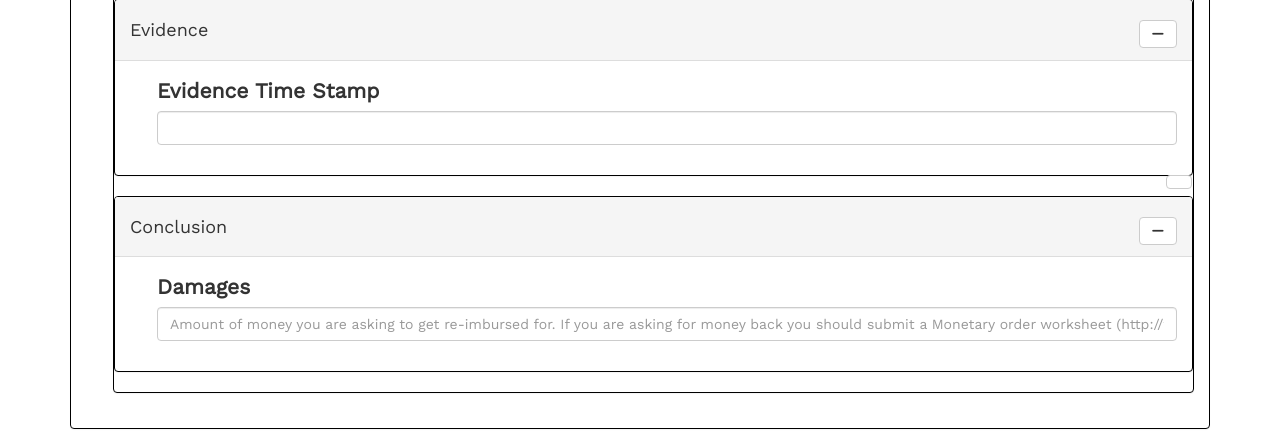
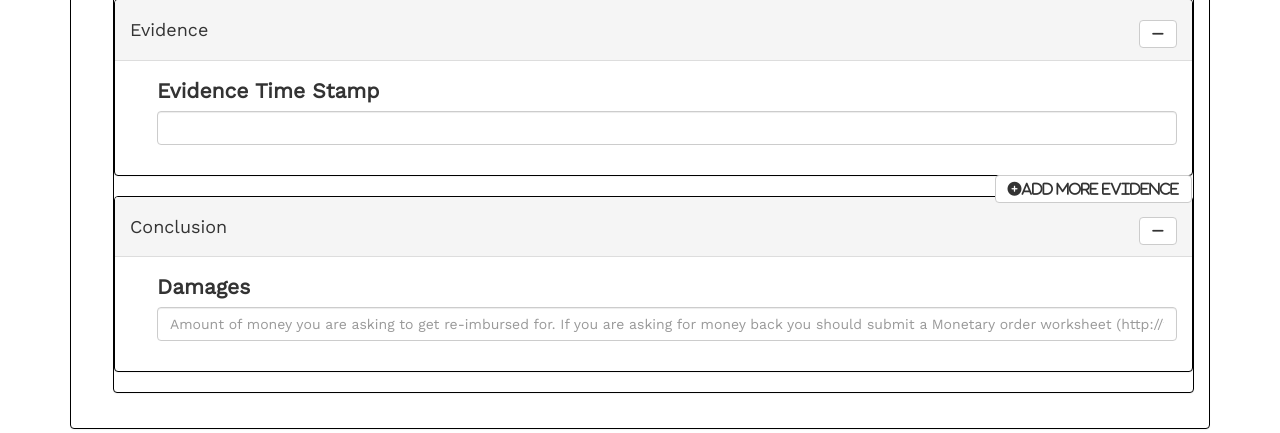
Before and after one commit to wdamon/tenants_talk, a Django app: template contest/templates/contest/fletter/repairs_arb.html in a window 1280 px wide, after a click on "Write your written submission". Shown: the part 2170-2603 px from the top of the page. Run offline with Django 3.2, Linux system fonts and the light colour scheme; the template is opened without the code that fills it, so the values that code supplies are empty; parts of the project's set-up code (start-up, migrations or seed data) failed here and were passed over; some libraries are stand-ins or nearby versions.

Commit message:
updated add evidence button

```diff
--- a/contest/templates/contest/fletter/repairs_arb.html
+++ b/contest/templates/contest/fletter/repairs_arb.html
@@ -18,7 +18,7 @@
     <script type="text/javascript" src="{%  static 'jquery-3.1.0.min.js' %}"></script>
     <script src="https://maxcdn.bootstrapcdn.com/bootstrap/3.3.7/js/bootstrap.min.js" integrity="sha384-Tc5IQib027qvyjSMfHjOMaLkfuWVxZxUPnCJA7l2mCWNIpG9mGCD8wGNIcPD7Txa" crossorigin="anonymous"></script>
     <script type="text/javascript" src="{%  static 'moment/min/moment.min.js' %}"></script>
-    <!--<script type="text/javascript" src="{%  static 'bootstrap-datetimepicker.js' %}"></script>-->
+    <script type="text/javascript" src="{%  static 'bootstrap-datetimepicker.js' %}"></script>
     <script type="text/javascript" src="{%  static 'offcanvas.js'  %}"></script>
     <script type="text/javascript" src="{%  static 'helper.js'  %}"></script>
 
@@ -336,8 +336,8 @@
                       <div class="panel-body" style="padding-left: 2em; font-family:Work Sans; font-size: 21px; font-weight: 200">
                         <div id="autoformevd"></div>
                       </div>
-                  <button type="button"class="btn btn-default pull-right" data-target="#13evd" aria-expanded="false" aria-controls="addMore">
-                    <i class="fa fa-plus-lg" aria-hidden="true"></i>
+                      <button type="button"class="btn btn-default pull-right" id="#btnEvd" aria-expanded="false" aria-controls="addMore">
+                        <i class="fa fa-plus-circle" aria-hidden="true">Add more evidence </i>
                       </button>
                     </div>
                   </div>
@@ -450,7 +450,7 @@
   </div>
   <footer class="footer text-center navbar-fixed-bottom">
     <div class="container" style="padding-top:.5em">
-     <button  class="btn btn-lg btn-primary btnPrevious" disabled="disabled" type="button" onClick="refreshPage()" style="padding-right:1em">
+     <button  class="btn btn-lg btn-primary btnPrevious" disabled="disabled" type="button" style="padding-right:1em">
        <i class="fa fa-arrow-left" aria-hidden="true"></i> Back
      </button>
      <span class="fa-stack fa-lg">
@@ -478,10 +478,10 @@
   var repairtextarealist = [];
 
   //populates forms based on dicts
-    var sections = [repintroduction, repbackground, evidence, repconclusion];
+  var sections = {"repintroduction":repintroduction, "repbackground":repbackground, "evidence":evidence, "repconclusion":repconclusion};
 
   //form sections
-    var forms = ["formintro", "formbckg", "formevd", "formconc"];
+  var forms = {"repintroduction":"formintro", "repbackground":"formbckg", "evidence":"formevd", "repconclusion":"formconc"};
 
   //nav buttons at the bottom of the screen
   //previous
@@ -496,7 +496,7 @@
       $('.btnNext').click(function(e){
          if($('#navs > .active').attr('id') == 'nav4'){
            for (var section in sections){
-             saveform(section);
+             saveform(sections[section]);
            };
          $('#navs > .active').next('li').find('a').tab('show');
         } else if($('#navs > .active').attr('id') == 'nav5') {
@@ -510,10 +510,21 @@
   //load forms
   window.onload = function() {
     for (var dict in sections) {
-      printform(dict, sections[dict]);
+      printform(dict,sections[dict]);
     }
   };
-
+//Add additional evidence
+  var evdcount = 0
+  $(function(){
+    $('.btnEvd').click(function(){
+      evdcount +=1;
+      formattedevd = evidenceblck.replace(/%ecount%/g, evdcount);
+      $('#evidenceblck').append(formattedevd);
+      formattedgroup = formgroup.replace(/%name%/g, dict[fgroup]["name"]).replace(/%id%/g, dict[fgroup]["id"]).replace(/%pholder%/g, dict[fgroup]["pholder"]);
+      $("#evdform"+evdcount).append(formattedgroup);
+      sections["evidence"+evdcount]=sections[2]
+    })
+  });
   function printDiv(divName) {
    var printContents = document.getElementById(divName).innerHTML;
    w=window.open();
--- a/report/static/helper.js
+++ b/report/static/helper.js
@@ -1,6 +1,8 @@
 var formgroup = '<div class="form-group"><label class="control-label" for="%id%">%name%</label> <input class="form-control" id="%id%" name="%name%" placeholder="%pholder%" title="" type="text" required /></div>';
 var jscript1 = 'var date = $("%id%").val();';
 var jscript2 =  '$("%printid%").append(date);';
+
+var evidenceblock = '<div id="eblock%ecount%"><div class="panel panel-default" style="border:1px solid black; font-family:Work Sans"><div class="panel-heading" role="tab" id="heading%ecount%"><h4><span>Evidence #%ecount%</span><button type="button"class="btn btn-default pull-right" data-toggle="collapse" data-target="#bodyid%ecount%" aria-expanded="false" aria-controls="Minimize"><i class="fa fa-minus" aria-hidden="true"></i></button></h4></div><div id="#bodyid%ecount%" class="panel-collapse collapse in" role="tabpanel" aria-labelledby="heading%ecount%"><div class="panel-body" style="padding-left: 2em; font-family:Work Sans; font-size: 21px; font-weight: 200"><div id="evdform%ecount%"></div></div><button type="button"class="btn btn-default pull-right" id="#btnEvd" aria-expanded="false" aria-controls="addMore"><i class="fa fa-plus-circle" aria-hidden="true">Add more evidence...</i></button></div></div></div>'
 var repairsdict = {
   "tname":{
     "id":"tname",
```
Lines whose indentation alone changed are shown as unchanged.
